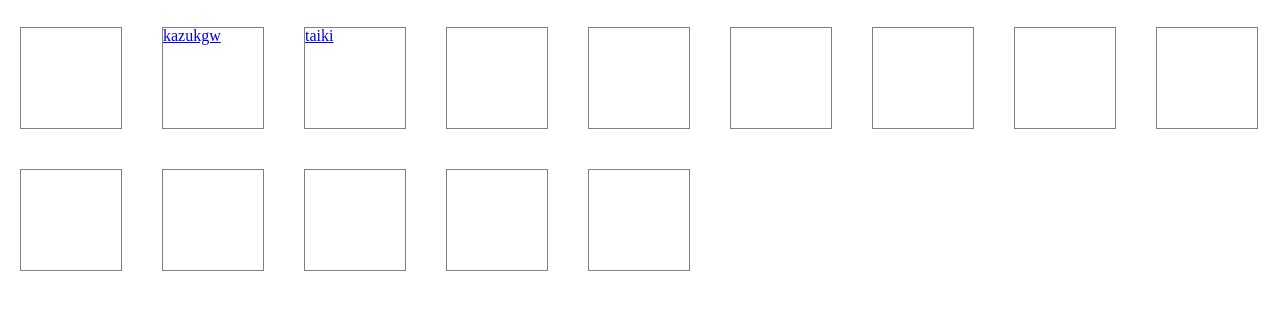
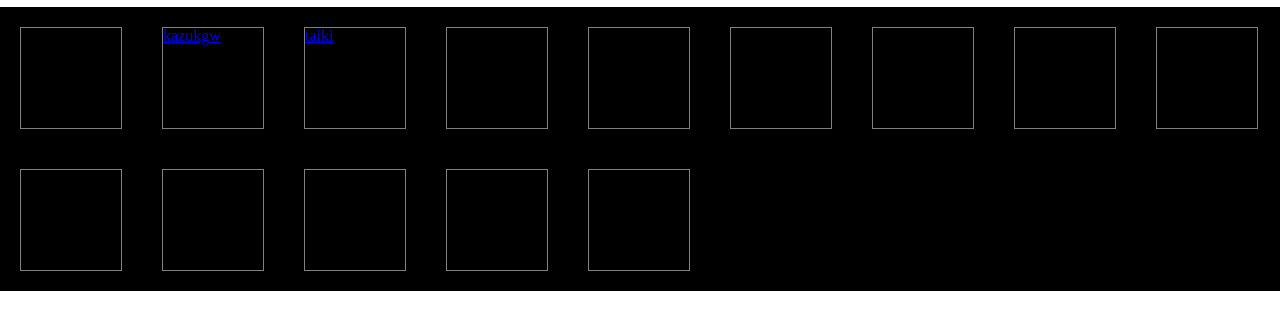
Before and after one commit to cac-tus/chimera, a website: page htdocs/index.html in a window 1280 px wide. Shown: the part 103-432 px from the top of the page. Drawn offline with nearby package versions, Linux system fonts and the light colour scheme.

Commit message:
change background color

```diff
--- a/htdocs/sass/main.scss
+++ b/htdocs/sass/main.scss
@@ -27,6 +27,10 @@ canvas{
 	z-index: 1;
 }
 
+#wrapper{
+	background-color: black;
+}
+
 
 .iso_item{
 	width: 100px;
```
Also changed, not shown: htdocs/css/main.css, htdocs/css/screen.css.
